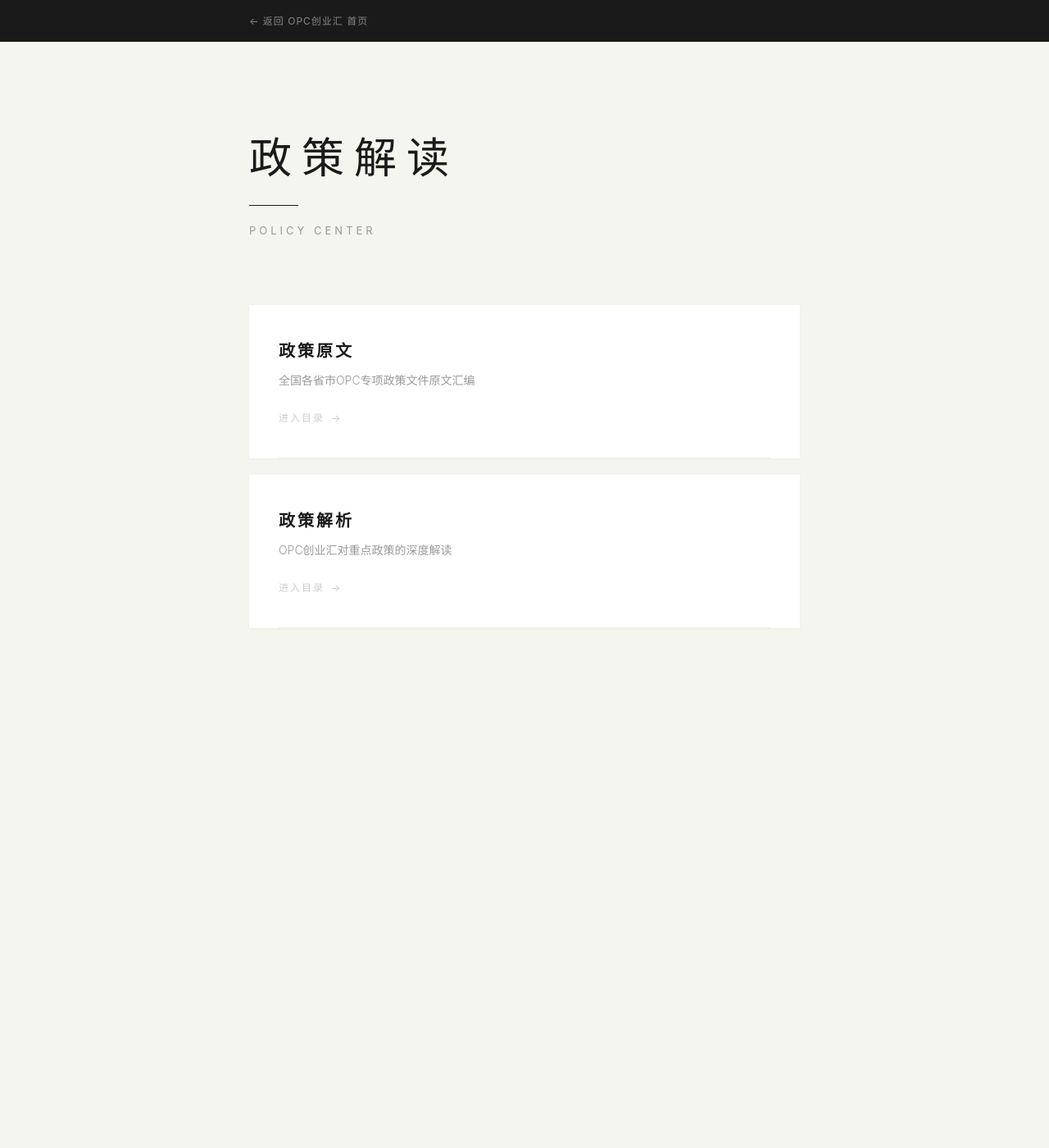
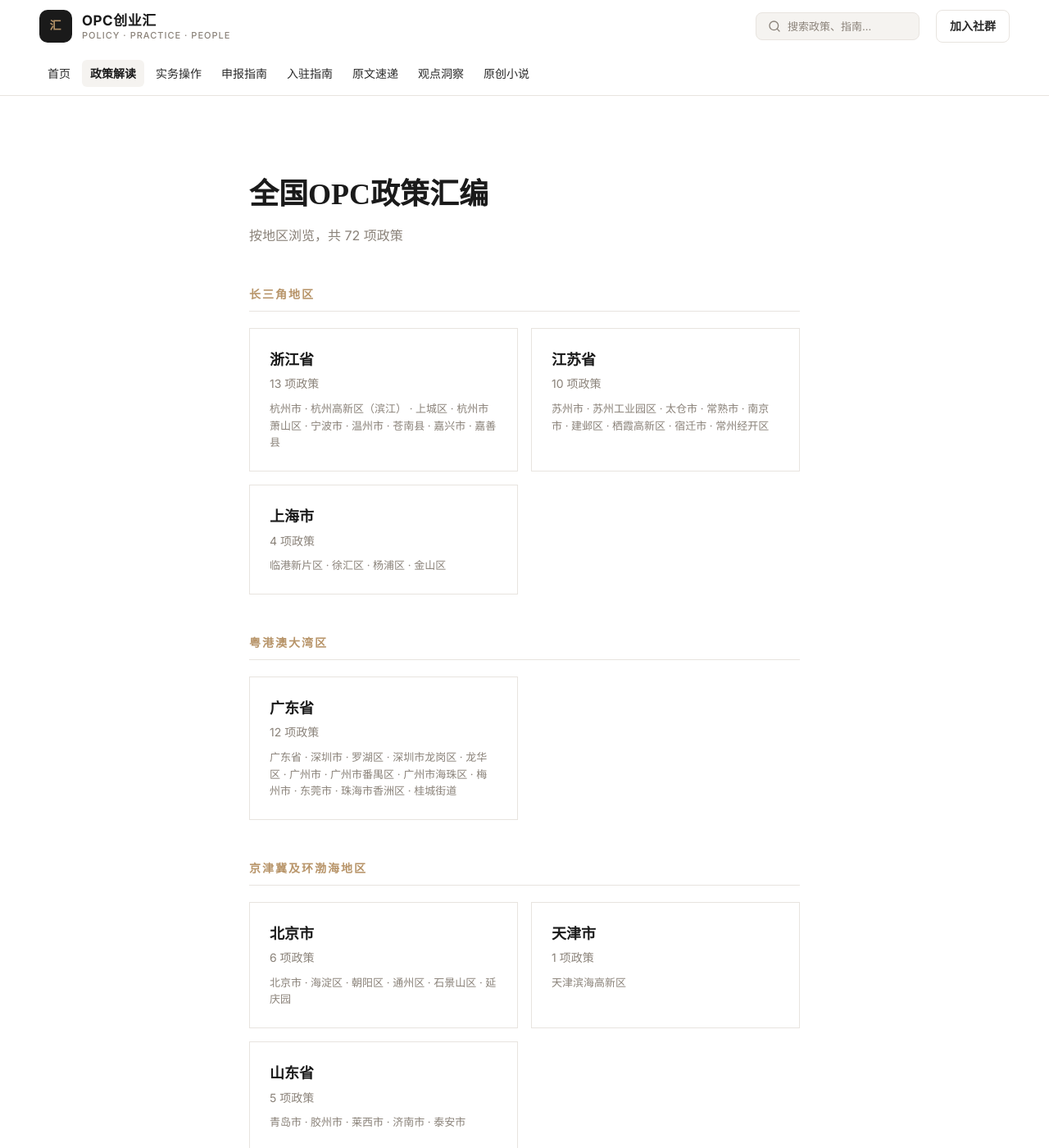
Before and after one commit to Caro-Li-C/opcstartup-site, a Jekyll site: the page built from policy/index.html, in a window 1280 px wide and 1400 px high. Shown: the whole window at 82% size. Built offline with Jekyll 4.4.1, drawn with Linux system fonts in a browser that asks for light colours; some of the changed text lies outside the part shown.

Commit message:
政策入口页纳入模板系统

```diff
--- a/policy/index.html
+++ b/policy/index.html
@@ -1,159 +1,99 @@
-<!DOCTYPE html>
-<html lang="zh-CN">
-<head>
-    <meta charset="UTF-8">
-    <meta name="viewport" content="width=device-width, initial-scale=1.0">
-    <title>政策解读 | OPC创业汇</title>
+---
+layout: default
+title: "全国OPC政策汇编"
+---
+
 <style>
-        * { margin: 0; padding: 0; box-sizing: border-box; }
-        body {
-            font-family: -apple-system, BlinkMacSystemFont, "Segoe UI", Roboto, "PingFang SC", "Noto Sans SC", "Microsoft YaHei", sans-serif;
-            background: #f5f5f0;
-            color: #1a1a1a;
-            line-height: 1.6;
-            min-height: 100vh;
+  .policy-index {
+    max-width: 1000px;
+    margin: 0 auto;
+    padding: 60px 48px;
   }
-        .top-bar {
-            background: #1a1a1a;
-            padding: 16px 0;
-        }
-        .top-bar a {
-            display: block;
-            max-width: 720px;
-            margin: 0 auto;
-            padding: 0 24px;
-            color: #888;
-            text-decoration: none;
-            font-size: 12px;
-            letter-spacing: 1px;
-            transition: color 0.3s;
-        }
-        .top-bar a:hover { color: #fff; }
-        .container {
-            max-width: 720px;
-            margin: 0 auto;
-            padding: 100px 24px 120px;
-        }
-        .header {
-            margin-bottom: 80px;
-        }
-        .page-title {
-            font-size: 52px;
-            font-weight: 100;
-            letter-spacing: 12px;
-            margin-bottom: 16px;
+  .policy-index h1 {
+    font-family: 'Noto Serif SC', serif;
+    font-size: 36px;
+    font-weight: 700;
+    margin-bottom: 8px;
     color: #1a1a1a;
   }
-        .divider {
-            width: 60px;
-            height: 1px;
-            background: #1a1a1a;
+  .policy-index .subtitle {
+    color: #8a8279;
+    font-size: 16px;
+    margin-bottom: 48px;
+  }
+  .region-section {
+    margin-bottom: 48px;
+  }
+  .region-title {
+    font-size: 14px;
+    color: #b8956a;
+    font-weight: 600;
+    letter-spacing: 2px;
+    text-transform: uppercase;
     margin-bottom: 20px;
+    padding-bottom: 8px;
+    border-bottom: 1px solid #e8e4df;
   }
-        .page-subtitle {
+  .province-grid {
+    display: grid;
+    grid-template-columns: repeat(auto-fill, minmax(280px, 1fr));
+    gap: 16px;
+  }
+  .province-card {
+    display: block;
+    padding: 24px;
+    border: 1px solid #e8e4df;
+    text-decoration: none;
+    color: inherit;
+    transition: all 0.2s;
+  }
+  .province-card:hover {
+    border-color: #b8956a;
+    background: #f5f3f0;
+  }
+  .province-name {
+    font-size: 18px;
+    font-weight: 700;
+    color: #1a1a1a;
+    margin-bottom: 4px;
+  }
+  .province-count {
+    font-size: 14px;
+    color: #8a8279;
+  }
+  .province-cities {
     font-size: 13px;
-            color: #999;
-            letter-spacing: 4px;
-            text-transform: uppercase;
-            font-weight: 400;
-        }
-        .cards {
-            display: flex;
-            flex-direction: column;
-            gap: 20px;
-        }
-        .card {
-            display: block;
-            background: #fff;
-            padding: 40px 36px;
-            text-decoration: none;
-            color: #1a1a1a;
-            transition: all 0.4s cubic-bezier(0.25, 0.46, 0.45, 0.94);
-            position: relative;
-            border: none;
-            box-shadow: 0 1px 3px rgba(0,0,0,0.04);
-        }
-        .card::after {
-            content: "";
-            position: absolute;
-            bottom: 0;
-            left: 36px;
-            right: 36px;
-            height: 1px;
-            background: #eee;
-            transition: all 0.4s;
-        }
-        .card:hover {
-            transform: translateY(-4px);
-            box-shadow: 0 12px 40px rgba(0,0,0,0.08);
-        }
-        .card:hover::after {
-            left: 0;
-            right: 0;
-            background: #1a1a1a;
-        }
-        .card-title {
-            font-size: 20px;
-            font-weight: 600;
-            margin-bottom: 8px;
-            letter-spacing: 3px;
-        }
-        .card-desc {
-            font-size: 14px;
-            color: #999;
-            line-height: 1.7;
-            font-weight: 300;
-        }
-        .card-arrow {
-            margin-top: 24px;
-            font-size: 12px;
-            color: #ccc;
-            letter-spacing: 2px;
-            transition: all 0.3s;
-            display: flex;
-            align-items: center;
-            gap: 8px;
-        }
-        .card-arrow::after {
-            content: "→";
-            transition: transform 0.3s;
-        }
-        .card:hover .card-arrow {
-            color: #1a1a1a;
-        }
-        .card:hover .card-arrow::after {
-            transform: translateX(4px);
-        }
-        @media (max-width: 768px) {
-            .page-title { font-size: 36px; letter-spacing: 6px; }
-            .container { padding: 60px 20px 80px; }
-            .card { padding: 32px 24px; }
+    color: #8a8279;
+    margin-top: 8px;
+    line-height: 1.6;
   }
 </style>
-<base target="_blank">
-</head>
-<body>
-    <div class="top-bar">
-        <a href="/">← 返回 OPC创业汇 首页</a>
+
+<div class="policy-index">
+  <h1>全国OPC政策汇编</h1>
+  <p class="subtitle">按地区浏览，共 {{ site.data.policies | size }} 项政策</p>
+
+  {% assign regions = "长三角地区,粤港澳大湾区,京津冀及环渤海地区,长江中游地区,成渝地区,东三省地区,其他重点地区" | split: "," %}
+
+  {% for region in regions %}
+    {% assign region_policies = site.data.policies | where: "region", region %}
+    {% if region_policies.size > 0 %}
+    <div class="region-section">
+      <div class="region-title">{{ region }}</div>
+      <div class="province-grid">
+        {% assign provinces = region_policies | group_by: "province" %}
+        {% for province in provinces %}
+          <a href="/policy/{{ province.name }}.html" class="province-card">
+            <div class="province-name">{{ province.name }}</div>
+            <div class="province-count">{{ province.items | size }} 项政策</div>
+            <div class="province-cities">
+              {% assign cities = province.items | map: "city" | uniq %}
+              {{ cities | join: " · " }}
             </div>
-    <div class="container">
-        <div class="header">
-            <h1 class="page-title">政策解读</h1>
-            <div class="divider"></div>
-            <p class="page-subtitle">Policy Center</p>
-        </div>
-        <div class="cards">
-            <a href="original/" class="card">
-                <div class="card-title">政策原文</div>
-                <div class="card-desc">全国各省市OPC专项政策文件原文汇编</div>
-                <div class="card-arrow">进入目录</div>
           </a>
-            <a href="analysis/" class="card">
-                <div class="card-title">政策解析</div>
-                <div class="card-desc">OPC创业汇对重点政策的深度解读</div>
-                <div class="card-arrow">进入目录</div>
-            </a>
+        {% endfor %}
       </div>
     </div>
-</body>
-</html>
+    {% endif %}
+  {% endfor %}
+</div>
```
Lines whose indentation alone changed are shown as unchanged.
